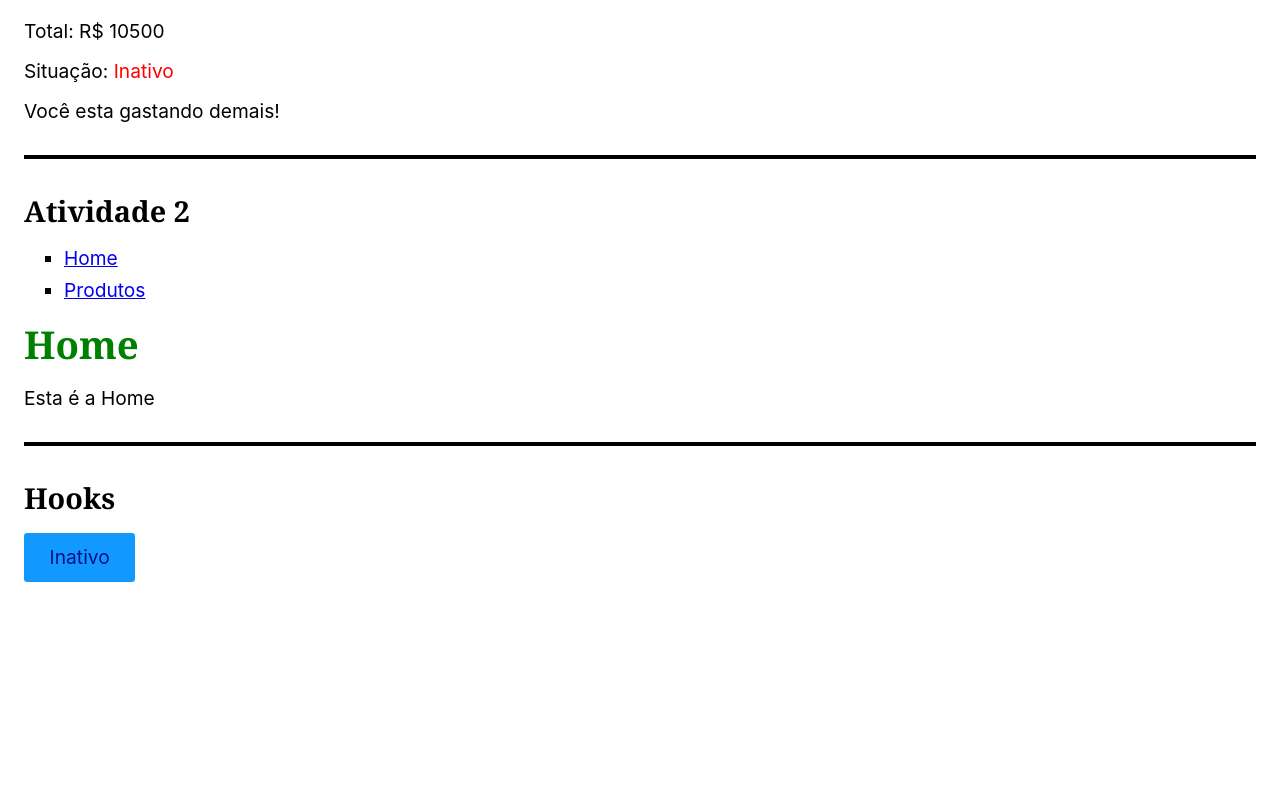
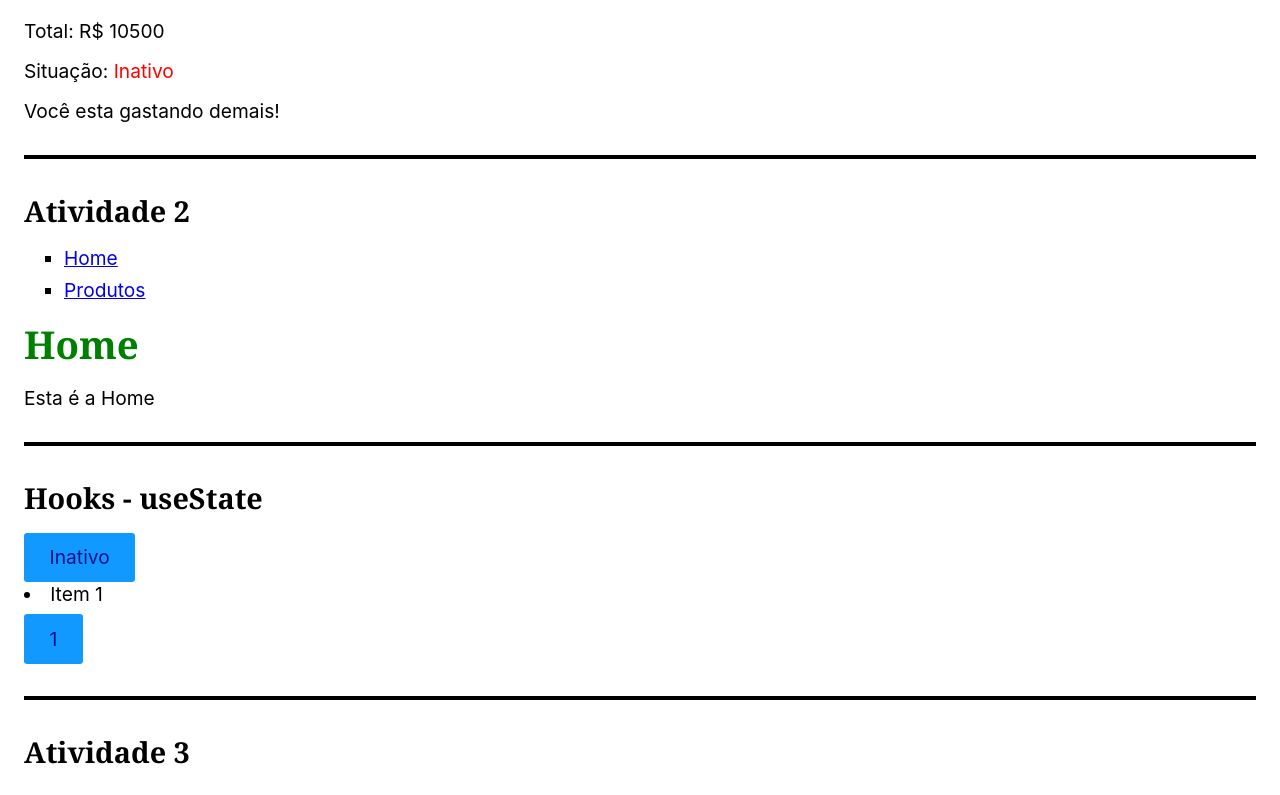
Before and after one commit to Danielzory/Origamid-React, a React (Create React App) app: page / in a window 1280 px wide. Shown: the part 513-1308 px from the top of the page. Before the commit the page ends 1119 px from the top, so only its background shows below. Built offline with nearby package versions, Linux system fonts and the light colour scheme.

Commit message:
React hooks - useState parte 2

```diff
--- a/src/App.js
+++ b/src/App.js
@@ -29,10 +29,6 @@
 
    ativa: false,
   };
-
-
-
-
 
 
 const App = () => {
@@ -102,8 +98,6 @@
         <hr />
         <Aula4 />
 
-
-
     </>
     )
 }
--- a/src/Aula 4/Aula4.js
+++ b/src/Aula 4/Aula4.js
@@ -2,15 +2,20 @@
 import Botao from './Botão.js/Botao'
 import Modal from './Modal/Modal'
 import { useState } from 'react'
+import BotaoContador from './Botão.js/BotaoContador'
 
 const Aula4 = () => {
     const [ativo, setAtivo] = useState(false);
 
   return (
     <>
-        <h2>Hooks</h2>
+        <h2>Hooks - useState</h2>
         <Modal ativo={ativo} setAtivo={setAtivo} />
         <Botao ativo={ativo} setAtivo={setAtivo} />
+        <BotaoContador />
+
+        <hr />
+        <h2>Atividade 3</h2>
     </>
   )
 }
--- /dev/null
+++ b/src/Aula 4/Botão.js/BotaoContador.js
@@ -0,0 +1,23 @@
+import React from 'react'
+
+const BotaoContador = () => {
+    const [contar, setContar] = React.useState(1);
+    const [items, setItems] = React.useState(['Item 1']);
+
+    const handleClick = () => {
+        setContar(contar + 1);
+        setItems([...items, 'Item ' + (contar + 1)]);
+    }
+
+  return (
+    <>
+        {items.map((item)=> (
+            <li key={item}>{item}</li>
+        ))}
+
+      <button onClick={handleClick}>{contar}</button>
+    </>
+  )
+}
+
+export default BotaoContador
```
